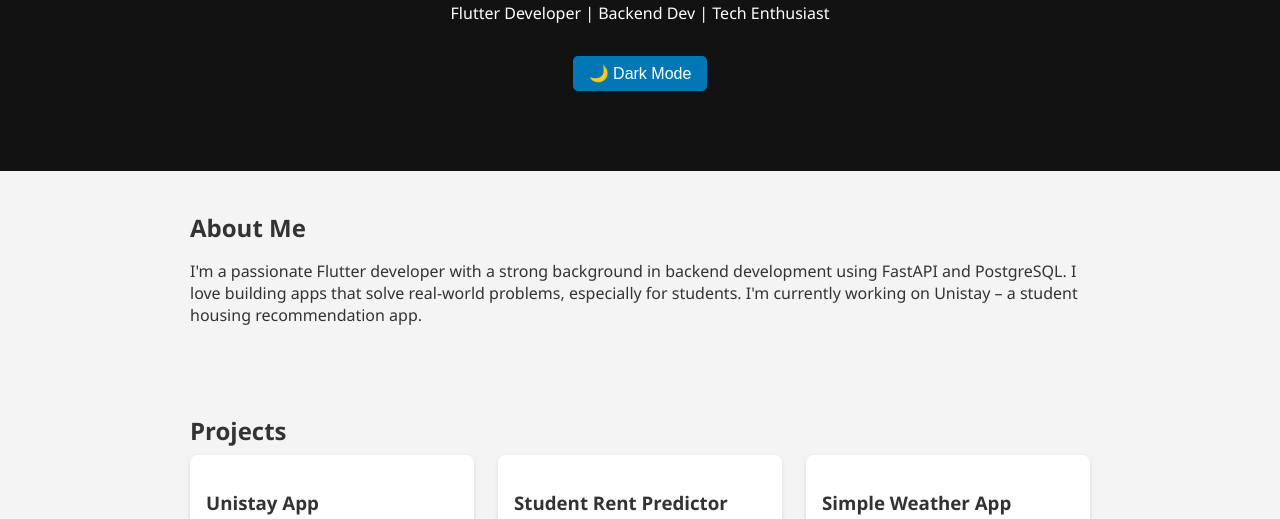
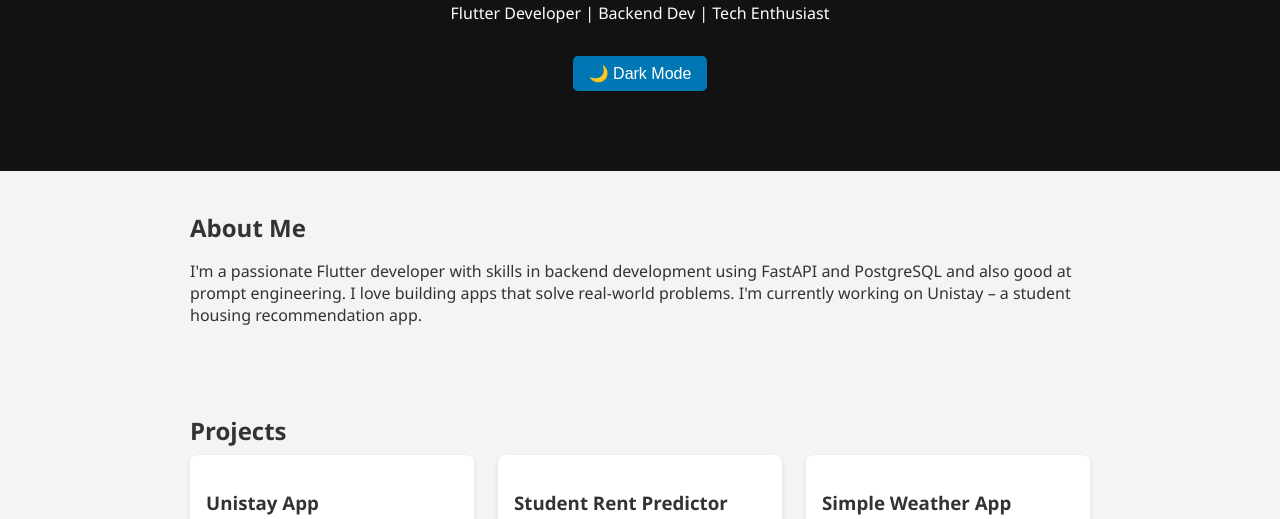
Before and after one commit to Jude254-programmer/my_portfolio, a plain HTML site: page index.html in a window 1280 px wide. Shown: the part 279-798 px from the top of the page. Drawn offline with nearby package versions, Linux system fonts and the light colour scheme.

Commit message:
modified index.html

```diff
--- a/index.html
+++ b/index.html
@@ -123,7 +123,7 @@
   <section data-aos="fade-up">
     <h2>About Me</h2>
     <p>
-      I'm a passionate Flutter developer with a strong background in backend development using FastAPI and PostgreSQL. I love building apps that solve real-world problems, especially for students. I'm currently working on Unistay – a student housing recommendation app.
+      I'm a passionate Flutter developer with skills in backend development using FastAPI and PostgreSQL and also good at prompt engineering. I love building apps that solve real-world problems. I'm currently working on Unistay – a student housing recommendation app.
     </p>
   </section>
 
```
